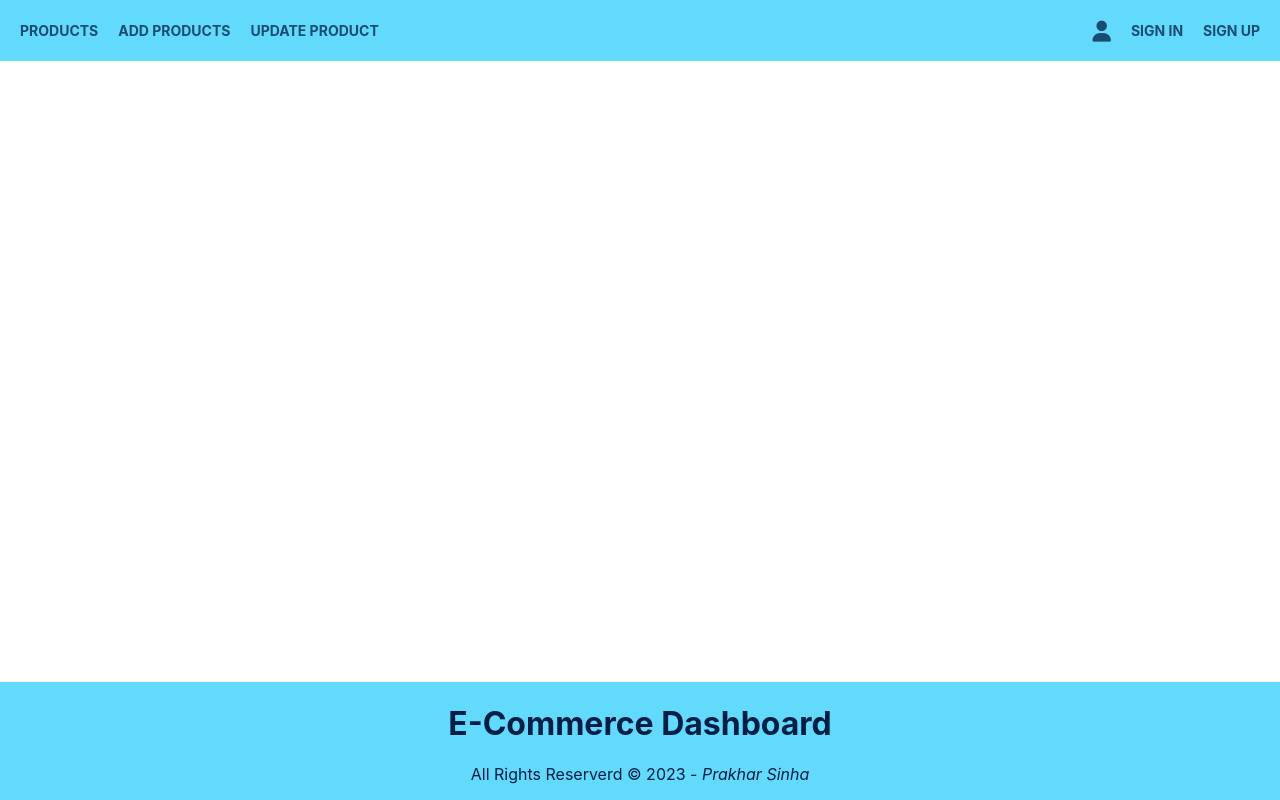
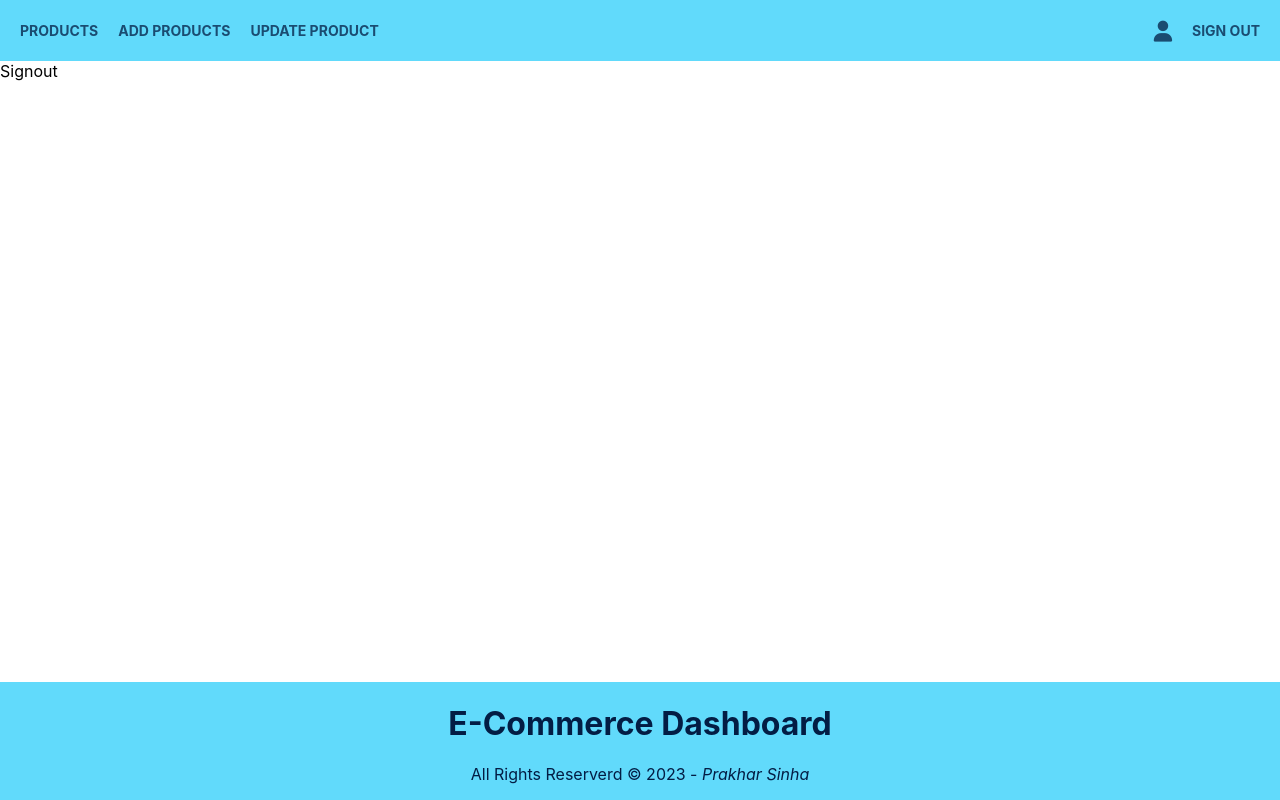
Before and after one commit to PrakharSinha-09/E-Commerce-Dashboard, a React (Create React App) app: page /signout in a window 1280 px wide. Built offline with nearby package versions, Linux system fonts and the light colour scheme; sample sign-in values are in the browser's storage; a web font is replaced by a local one.

Commit message:
Fixed The Signup/Signout rendering via using useNavigate

```diff
--- a/src/App.js
+++ b/src/App.js
@@ -4,7 +4,7 @@ import Navbar from './Components/Navbar';
 import Product from './Components/Product';
 import AddProduct from './Components/AddProduct';
 import Profile from './Components/Profile';
-import Logout from './Components/Logout';
+import Signout from './Components/Signout';
 import UpdateProduct from './Components/UpdateProduct';
 import Footer from './Components/Footer';
 import Signup from './Components/Signup';
@@ -24,7 +24,7 @@ function App() {
             <Route exact path="/addproduct" element={<AddProduct />} />
             <Route exact path="/update" element={<UpdateProduct />} />
             <Route exact path="/profile" element={<Profile />} />
-            <Route exact path="/logout" element={<Logout />} />
+            <Route exact path="/signout" element={<Signout />} />
           </Route>
 
             <Route exact path="/signup" element={<Signup />} />
--- a/src/Components/Logout.js
+++ /dev/null
@@ -1,9 +0,0 @@
-import React from 'react'
-
-const Logout = () => {
-  return (
-    <div>Logout</div>
-  )
-}
-
-export default Logout
--- a/src/Components/Navbar.js
+++ b/src/Components/Navbar.js
@@ -1,7 +1,17 @@
 import React from 'react'
 import '../Styles/navbar.css';
-import { Link } from 'react-router-dom'
+import { Link,useNavigate } from 'react-router-dom'
+
 const Navbar = () => {
+
+  const auth=localStorage.getItem("user")
+  const navigate=useNavigate()                       //remember useNavigate() hook re renders this entire component, if there is any changes in the navigation that's why without refreshing the page itself signup & signout are getting rendered accordingly dependly if user exist or not
+
+  const logout=()=>{
+    localStorage.removeItem("user")
+    navigate('/signup')
+  }
+
   return (
 
 
@@ -15,8 +25,8 @@ const Navbar = () => {
 
         <div className='second'>
             <Link className="nav-link nav-link-ltr" to="/profile"><i className="fa-solid fa-user fa-xl"></i></Link>
-            <Link className="nav-link nav-link-ltr" to="/logout">Sign in</Link>
-            <Link className="nav-link nav-link-ltr" to="/signup">Sign Up</Link>
+
+            { auth ? <Link onClick={logout} className="nav-link nav-link-ltr" to="/signup">Sign Out</Link> : <Link className="nav-link nav-link-ltr" to="/signup">Sign Up</Link>}
         </div>
     </nav>
 
--- /dev/null
+++ b/src/Components/Signout.js
@@ -0,0 +1,10 @@
+import React from 'react'
+
+const Signout = () => {
+
+  return (
+    <div>Signout</div>
+  )
+}
+
+export default Signout
--- a/src/Components/Signup.js
+++ b/src/Components/Signup.js
@@ -1,4 +1,4 @@
-import React, {useState} from 'react'
+import React, {useState,useEffect} from 'react'
 import { useNavigate } from 'react-router-dom';
 import '../Styles/signup.css';
 
@@ -9,6 +9,15 @@ const Signup = () => {
   const[password,setPassword]=useState("")
 
   const navigate=useNavigate()
+
+  //if a user exists (means sign up is done) we will not want to him to access signup right!..for doing such thing useEffect() is used
+  useEffect(()=>{
+    const auth=localStorage.getItem("user")
+    if(auth)
+    {
+      navigate('/')
+    }
+  })
 
   const collectdata=async()=>{
     let result=await fetch('http://localhost:5000/signup',{
```
